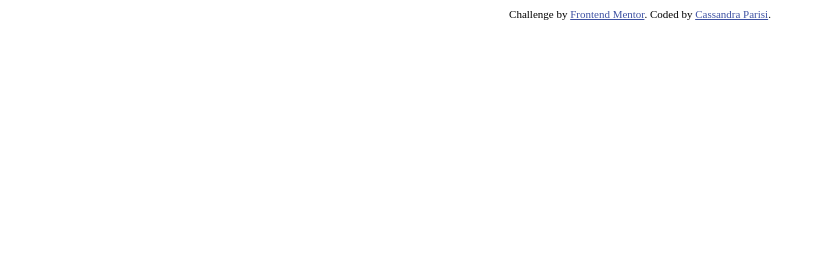
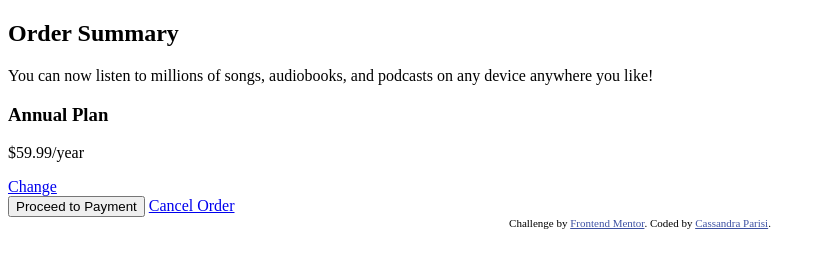
Before and after one commit to cparisi1290/fm-order-summary, a plain HTML site: page order-summary/index.html in a window 1280 px wide. Shown: the whole page, without its empty margins (0-825 px from the left). Drawn offline with Linux system fonts and the light colour scheme.

Commit message:
add html structure

```diff
--- a/order-summary/index.html
+++ b/order-summary/index.html
@@ -25,7 +25,23 @@
       }
     </style>
   </head>
-
+  <div class="main">
+    <div class="image"></div>
+    <div class="summary">
+      <h2>Order Summary</h2>
+      <p>
+        You can now listen to millions of songs, audiobooks, and podcasts on any
+        device anywhere you like!
+      </p>
+      <div class="plan">
+        <h3>Annual Plan</h3>
+        <p>$59.99/year</p>
+        <a href="#" class="change">Change</a>
+      </div>
+      <button class="submit">Proceed to Payment</button>
+      <a href="#" class="change">Cancel Order</a>
+    </div>
+  </div>
 
     <div class="attribution">
       Challenge by
```
